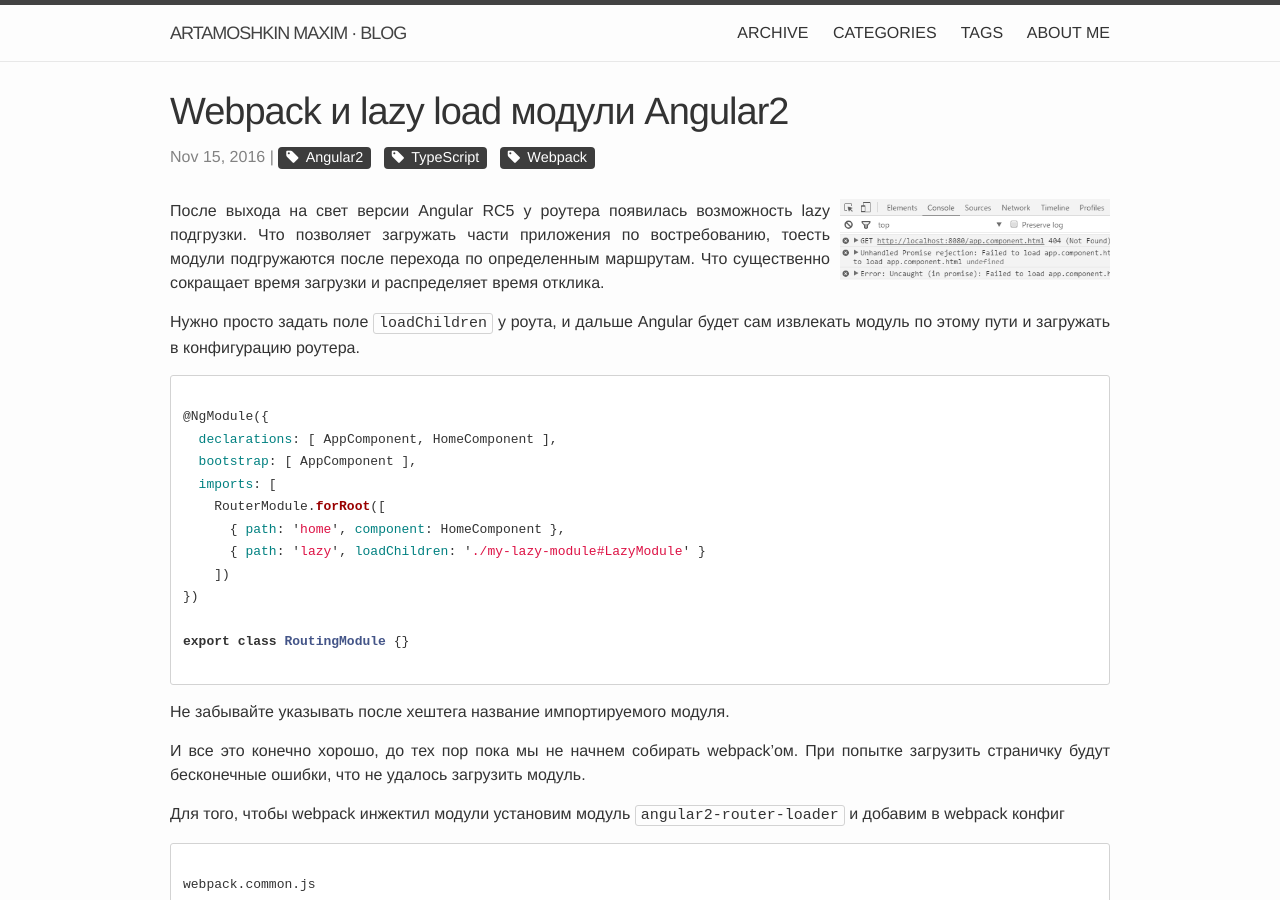
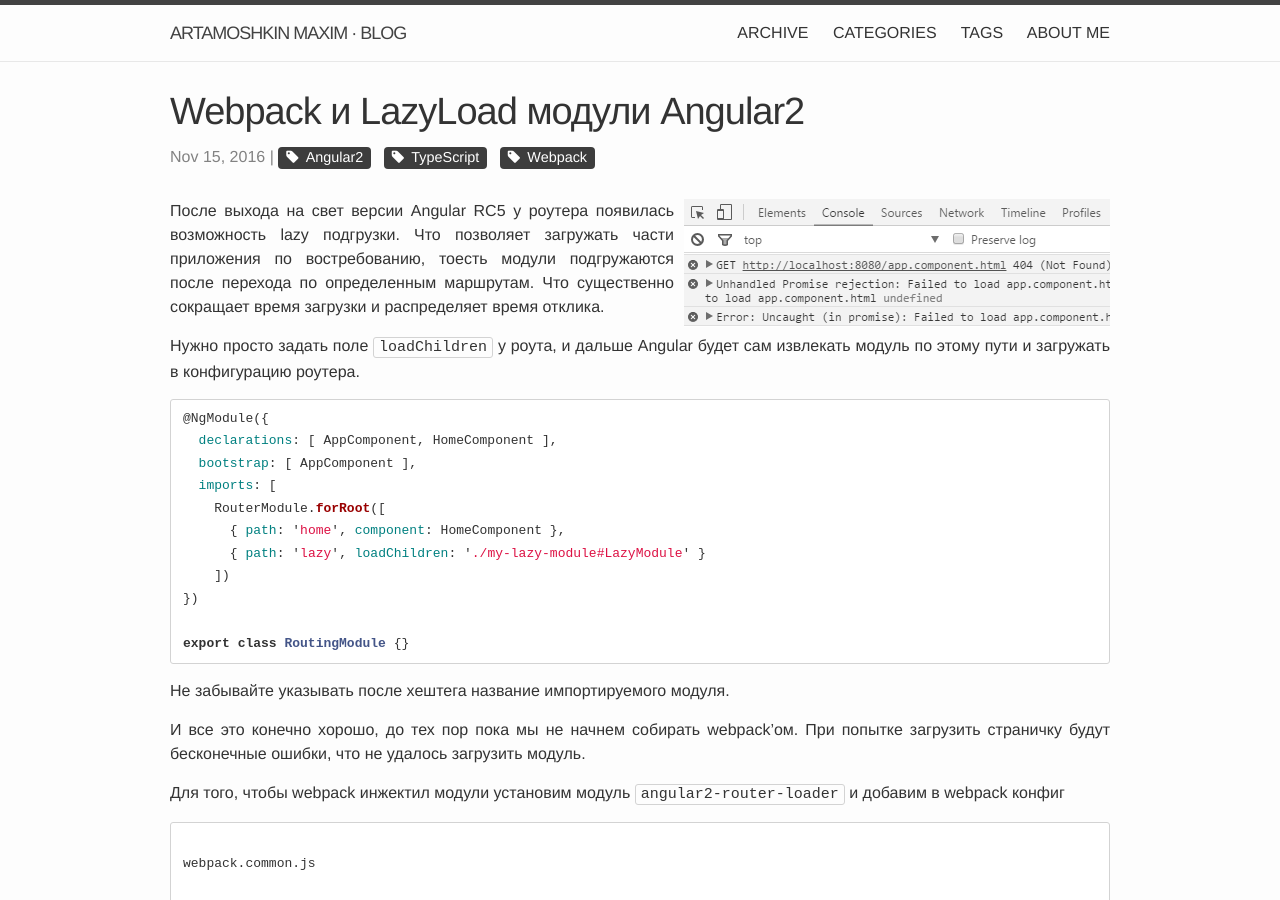
Before and after one commit to martamoshkin/blog.zverit.com, a Jekyll site: the page built from _posts/2016-11-15-webpack-and-lazy-loaded-modules.md, in a window 1280 px wide and 900 px high. Built offline with Jekyll 4.4.1, drawn with Linux system fonts in a browser that asks for light colours; comment, search, counter and statistics services are not loaded.

Commit message:
Update 2016-11-15-webpack-and-lazy-loaded-modules.md

````diff
--- a/_posts/2016-11-15-webpack-and-lazy-loaded-modules.md
+++ b/_posts/2016-11-15-webpack-and-lazy-loaded-modules.md
@@ -1,13 +1,13 @@
 ---
 layout: post
-title:  "Webpack и lazy load модули Angular2"
+title:  "Webpack и LazyLoad модули Angular2"
 date:   2016-11-15 21:25:43 +0300
 category: Frontend
 tags: [Angular2, TypeScript, Webpack]
 description: ""
 ---
 
-<img class="post-logo" src="https://blog.zverit.com/assets/webpack-failed-to-load.png" alt=""/>
+<img class="post-logo" style="max-width: 100%" src="https://blog.zverit.com/assets/webpack-failed-to-load.png" alt=""/>
 
 После выхода на свет версии Angular RC5 у роутера появилась возможность lazy подгрузки. Что позволяет загружать части приложения по востребованию, тоесть модули подгружаются после перехода по определенным маршрутам. Что существенно сокращает время загрузки и распределяет время отклика.
 
@@ -16,7 +16,6 @@ description: ""
 Нужно просто задать поле ``loadChildren`` у роута, и дальше Angular будет сам извлекать модуль по этому пути и загружать в конфигурацию роутера.
 
 ```ts
-
 @NgModule({
   declarations: [ AppComponent, HomeComponent ],
   bootstrap: [ AppComponent ],
@@ -28,7 +27,6 @@ description: ""
 })
 
 export class RoutingModule {}
-
 ```
 
 Не забывайте указывать после хештега название импортируемого модуля.
@@ -62,7 +60,6 @@ module.exports = {
 Который заменит наш путь до модуля на следующий код:
 
 ```ts
-
 {
   path: 'lazy',
   loadChildren: () => new Promise(function (resolve) {
@@ -71,7 +68,6 @@ module.exports = {
     });
   })
 }
-
 ```
 
 При помощи ``require.ensure`` webpack кладет эти модули в отдельные файлы называемые chunk'ами.
@@ -86,7 +82,6 @@ module.exports = {
 К примеру gulp таской:
 
 ```js
-
 gulp.task('clean-src', function() {
     return del([
     paths.tsOutput + '/**/*.js',
@@ -96,7 +91,6 @@ gulp.task('clean-src', function() {
     'polyfills.js',
     '*.chunk.js']);
 });
-
 ```
 
 Ошибки об отсутствующих файлах могут быть не только для модулей, а для темплейтов и стилей. Для их загрузки также нужно указывать относительные пути и добавить в поле loaders 'awesome-typescript-loader' и 'angular2-template-loader' (соответственно, прежде эти пактеы должны быть установлены)
````
